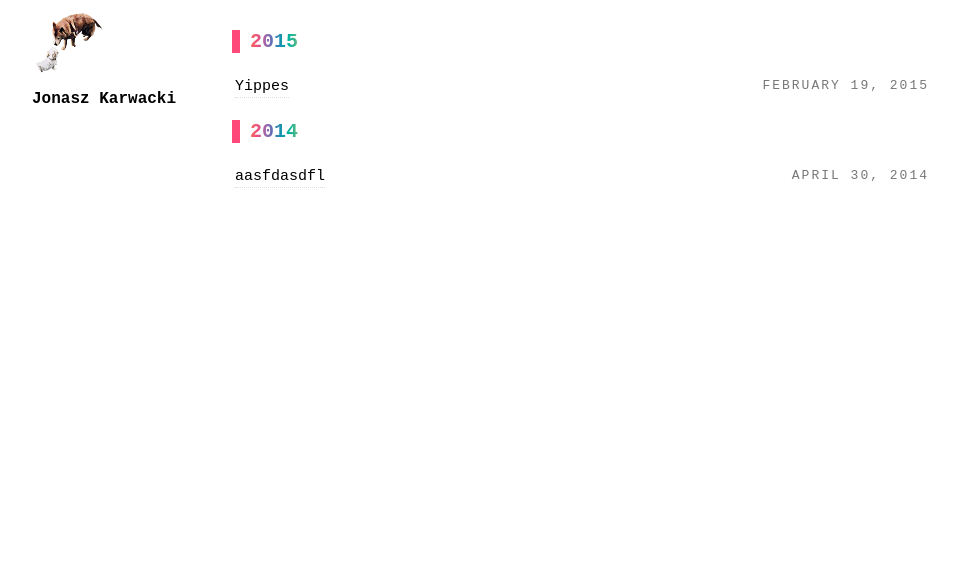
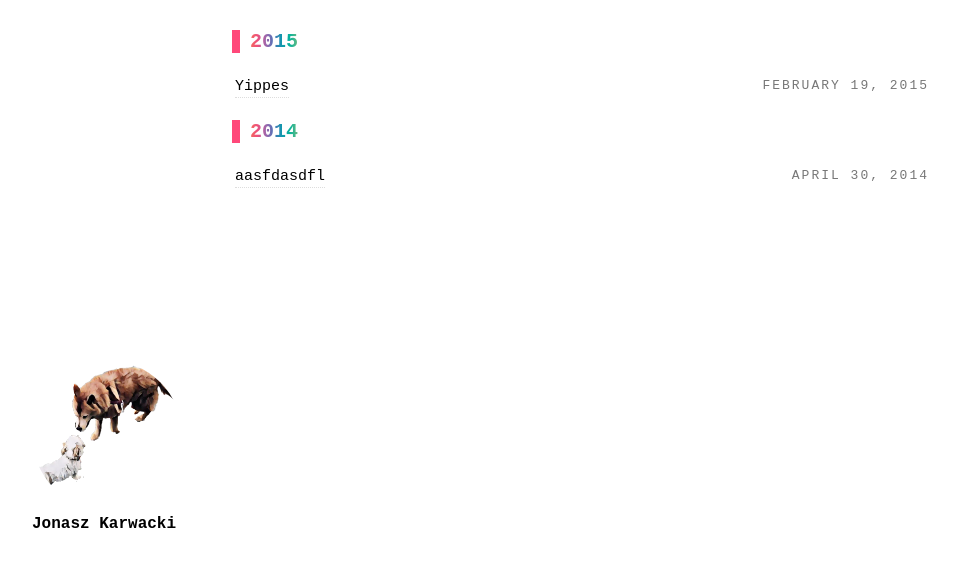
Before and after one commit to escofresco/escofresco.github.io, a Jekyll site: the page built from index.html, in a window 1280 px wide. Shown: the top 567 px of the page, without its empty margins (18-975 px from the left). Built offline with Jekyll 4.4.1, drawn with Linux system fonts in a browser that asks for light colours; nearby versions of some CDN libraries; some web fonts are replaced.

Commit message:
update sidebar

```diff
--- a/_includes/head.html
+++ b/_includes/head.html
@@ -13,13 +13,23 @@
 
   <link rel="alternate" type="application/rss+xml" href="/atom.xml" />
 
-  <link href="//netdna.bootstrapcdn.com/font-awesome/4.0.3/css/font-awesome.css" rel="stylesheet" />
+  <!-- Production -->
+  <!-- <link href="//netdna.bootstrapcdn.com/font-awesome/4.0.3/css/font-awesome.css" rel="stylesheet" />
   <link rel="stylesheet" href="{{ site.url }}/css/base.css" type="text/css" media="screen, projection" />
   <link rel="stylesheet" href="{{ site.url }}/css/pygments.css" type="text/css" />
   <link media="only screen and (max-device-width: 480px)" href="{{ site.github.url }}/css/mobile.css" type="text/css" rel="stylesheet" />
   <link media="only screen and (device-width: 768px)" href="{{ site.github.url }}/css/mobile.css" type="text/css" rel="stylesheet" />
   <link href='//fonts.googleapis.com/css?family=Yanone+Kaffeesatz' rel='stylesheet' type='text/css'>
   <link rel="apple-touch-icon" href="{{ site.github.url }}/apple-touch-icon.jpg" />
+  <script type="text/javascript" src="{{ site.github.url }}/js/application.js"></script>-->
 
-  <script type="text/javascript" src="{{ site.github.url }}/js/application.js"></script>
+  <!-- Testing -->
+  <link href="//netdna.bootstrapcdn.com/font-awesome/4.0.3/css/font-awesome.css" rel="stylesheet" />
+  <link rel="stylesheet" href="./css/base.css" type="text/css" media="screen, projection" />
+  <link rel="stylesheet" href="./css/pygments.css" type="text/css" />
+  <link media="only screen and (max-device-width: 480px)" href="./css/mobile.css" type="text/css" rel="stylesheet" />
+  <link media="only screen and (device-width: 768px)" href="./css/mobile.css" type="text/css" rel="stylesheet" />
+  <link href='//fonts.googleapis.com/css?family=Yanone+Kaffeesatz' rel='stylesheet' type='text/css'>
+  <link rel="apple-touch-icon" href="./apple-touch-icon.jpg" />
+  <script type="text/javascript" src="./js/application.js"></script>
 </head>
--- a/_includes/sidebar.html
+++ b/_includes/sidebar.html
@@ -1,6 +1,6 @@
 <section class="sidebar">
   <a href="/" aria-label="Avatar">
-    <img src="{{ site.github.url }}/images/esco-and-pippy-icon.png" height="75" width="75" class="avatar" />
+    <img src="{{ site.github.url }}/images/esco-and-pippy-icon.png" height="150" width="150" class="avatar" />
   </a>
 
   <section class="name">
--- a/css/base.css
+++ b/css/base.css
@@ -180,6 +180,7 @@ ul {
 
 .sidebar .avatar {
   border-radius: 50%;
+  margin-top: calc(50vh - 100px);
 }
 
 .sidebar .avatar:hover {
@@ -379,6 +380,7 @@ a:hover {
   -webkit-animation: zomg 3s infinite;
   -moz-animation: zomg 3s infinite;
   animation: zomg 3s infinite;
+  -webkit-transform: scale(5);
 }
 
 @-webkit-keyframes zomg {
```
